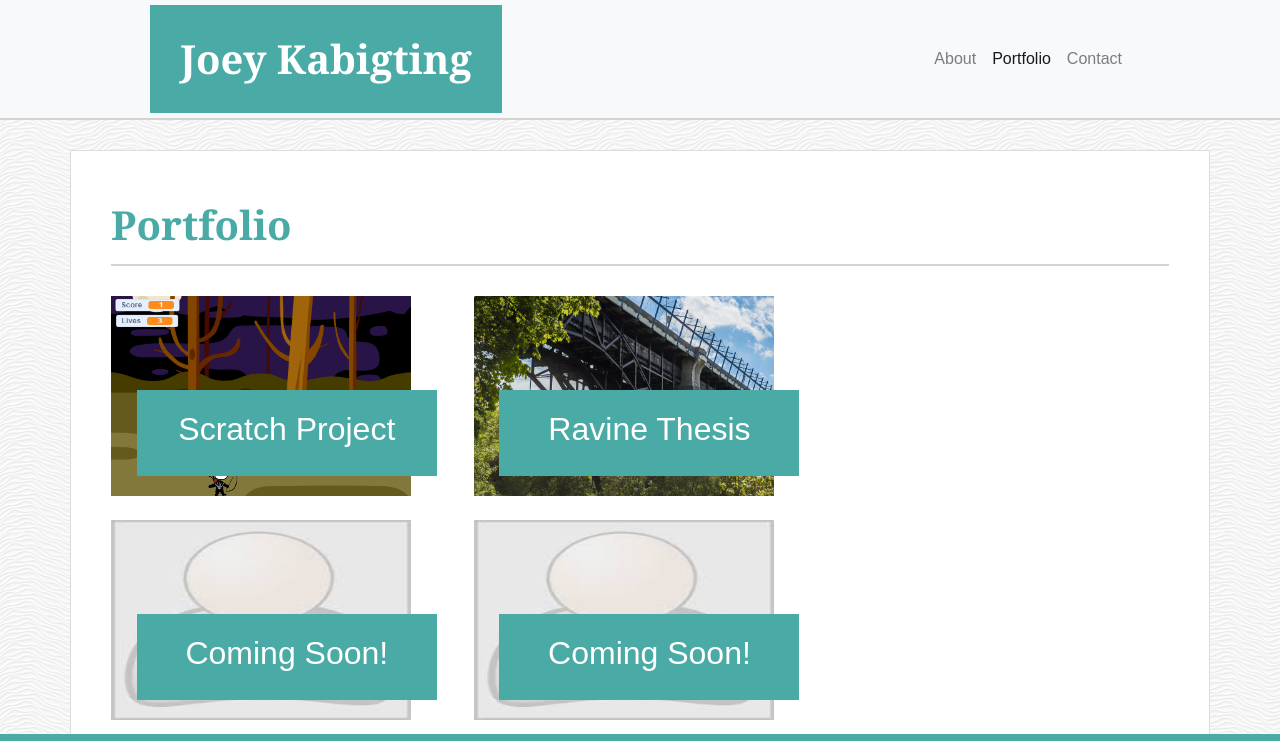
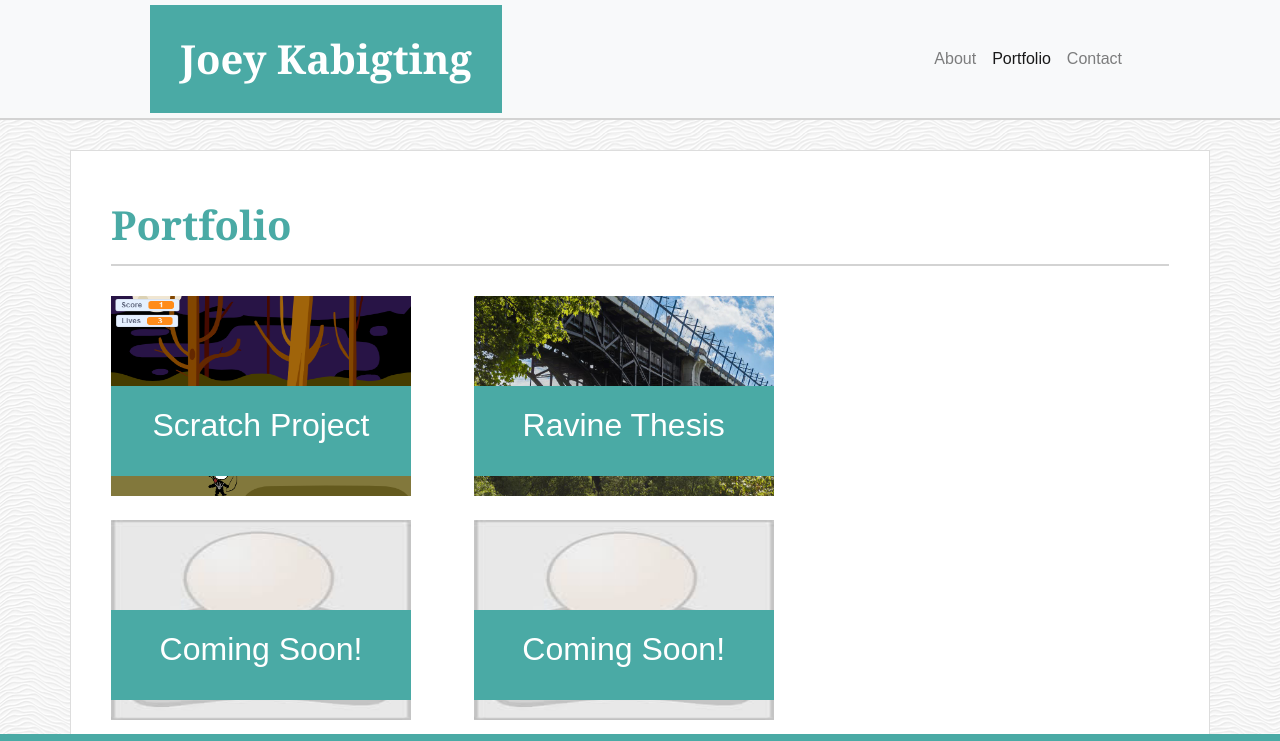
Before and after one commit to jkabigting93/Bootstrap-Portfolio, a plain HTML site: page portfolio.html in a window 1280 px wide. Shown: the top 741 px of the page. Drawn offline with nearby package versions, Linux system fonts and the light colour scheme; files whose address does not match are found by name.

Commit message:
fixed portfolio caption centering, added working portfolio links, ready to submit

```diff
--- a/Assets/css/style.css
+++ b/Assets/css/style.css
@@ -69,8 +69,18 @@ p {
     height: 200px
 }
 
+.thumbnail {
+    position: relative;
+}
+
 .carousel-caption {
     background-color: #4aaaa5;
+    position: absolute;
+    top: 45%;
+    left: 15px;
     width: 300px;
-    padding-left: 0;
 }
+
+.PortfolioCaptionLink {
+    color: white;
+}
--- a/portfolio.html
+++ b/portfolio.html
@@ -43,15 +43,15 @@
             <div class="col-md-3">
                 <img class="PortfolioPics" src="Assets/images/scratch-project.png" alt="Joey's Scratch game project">
                 <div class="carousel-caption">
-                    <h2>Scratch Project</h2>
+                    <a class="text PortfolioCaptionLink" href="https://scratch.mit.edu/projects/305901651/" target="_blank"><h2>Scratch Project</h2></a>
                 </div>
             </div>
             <div class="col-md-1">
             </div>
-            <div class="col-md-3">
+            <div class="thumbnail col-md-3">
                 <img class="PortfolioPics" src="Assets/images/ravine-pic.jpg" alt="Joey's Urban Ravine Restoration Master's Thesis">
                 <div class="carousel-caption">
-                    <h2>Ravine Thesis</h2>
+                    <a class="text PortfolioCaptionLink" href="https://torontoravinesdotorg.files.wordpress.com/2018/07/jose-m-kabigting_2017_assessing-understory-vegetation-communities-as-indicators-of-ecological-integrity-in-the-toronto-ravine-system.pdf" target="_blank"><h2>Ravine Thesis</h2></a>
                 </div>
             </div>
         </div>
```
